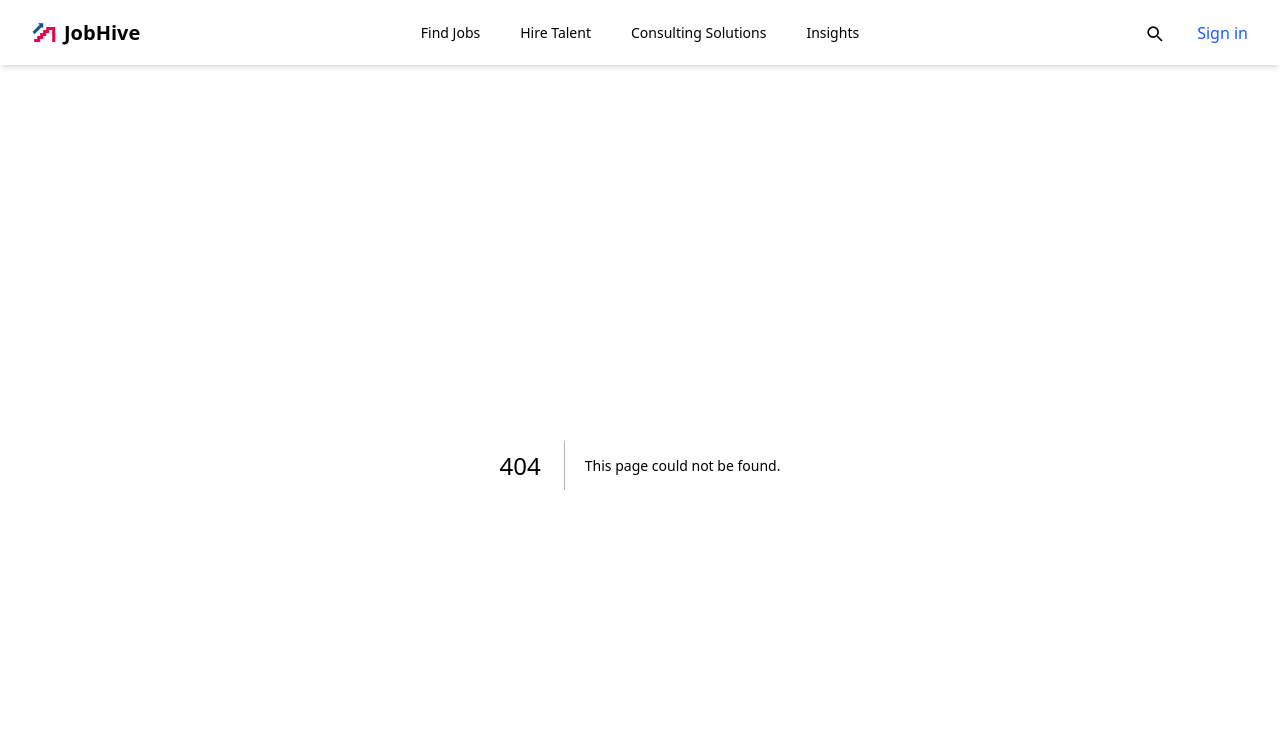
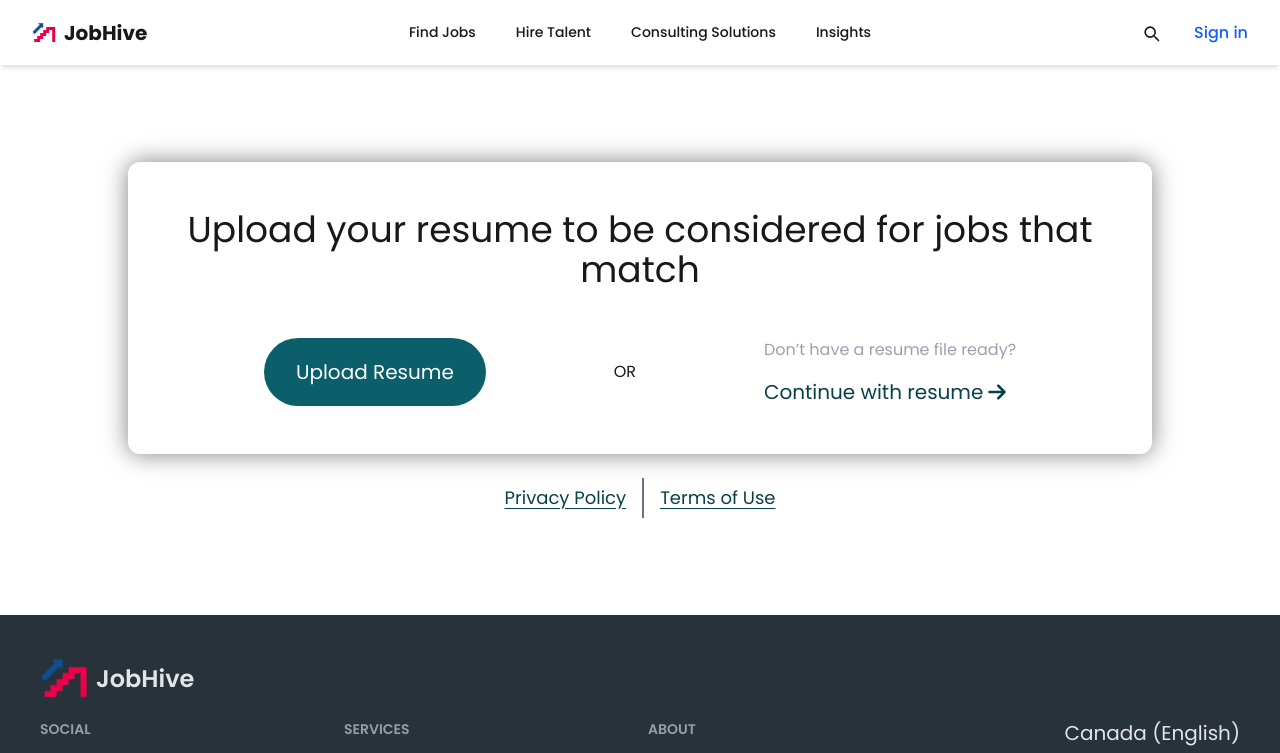
Before and after one commit to alaminislam34/Hiring-Agency-Communication-Platform, a Next.js app: page /resumeDropZone in a window 1280 px wide. Before the commit this address had no page. Shown: the top 753 px of the page. Built offline with nearby package versions, Linux system fonts and the light colour scheme.

Commit message:
added resume drop zone page component design branch alamin

```diff
--- /dev/null
+++ b/src/app/components/HiringTrends.jsx
@@ -0,0 +1,11 @@
+import React from "react";
+
+const HiringTrends = () => {
+  return (
+    <div>
+      <h1>Hiring trends and insights</h1>
+    </div>
+  );
+};
+
+export default HiringTrends;
--- a/src/app/globals.css
+++ b/src/app/globals.css
@@ -1,5 +1,11 @@
+@import url("https://fonts.googleapis.com/css2?family=Poppins:ital,wght@0,100;0,200;0,300;0,400;0,500;0,600;0,700;0,800;0,900;1,100;1,200;1,300;1,400;1,500;1,600;1,700;1,800;1,900&display=swap");
+
 @import "tailwindcss";
 @plugin "daisyui";
 /* using react slick slider for testimonials */
 @import "slick-carousel/slick/slick.css";
 @import "slick-carousel/slick/slick-theme.css";
+
+body {
+  font-family: "Poppins", sans-serif;
+}
--- /dev/null
+++ b/src/app/resumeDropZone/page.jsx
@@ -0,0 +1,47 @@
+import Link from "next/link";
+import React from "react";
+import { FaArrowRight } from "react-icons/fa6";
+
+const ResumeDropZone = () => {
+  return (
+    <div className="flex justify-center flex-col gap-6 items-center min-h-[550px]">
+      <div className="p-4 md:p-8 lg:py-12 rounded-xl border-gray-300 shadow-[0px_0px_25px_0px_rgb(0,0,0,0.5)] space-y-8 lg:space-y-12 max-w-5xl w-full">
+        <h1 className="text-2xl md:text-3xl lg:text-4xl text-center">
+          Upload your resume to be considered for jobs that match
+        </h1>
+        <div className="flex flex-col justify-evenly md:flex-row items-center md:items-stretch gap-4 md:gap-6">
+          <div>
+            <button className="py-2 md:py-3 lg:py-4 px-4 md:px-8 rounded-full bg-[#0b5f6b] hover:bg-[#084049] text-white text-lg lg:text-xl cursor-pointer h-full duration-300">
+              Upload Resume
+            </button>
+          </div>
+          <p className="text-center flex items-center">OR</p>
+          <div className="space-y-4">
+            <p className="text-gray-400">Don’t have a resume file ready?</p>
+            <button className="text-[#084049] relative cursor-pointer flex items-center gap-2 hover:text-[#0b5f6b] group text-lg md:text-xl">
+              Continue with resume
+              <FaArrowRight className="absolute -right-6 top-1/2 -translate-y-1/2 group-hover:-right-10 duration-500" />
+            </button>
+          </div>
+        </div>
+      </div>
+      <div className="flex flex-row gap-4 items-center">
+        <Link
+          href={"#"}
+          className="text-[#084049] hover:text-[#0b5f6b] underline underline-offset-4 text-base md:text-lg"
+        >
+          Privacy Policy
+        </Link>
+        <p className="h-10 border border-gray-500"></p>
+        <Link
+          href={"#"}
+          className="text-[#084049] hover:text-[#0b5f6b] underline underline-offset-4 text-base md:text-lg"
+        >
+          Terms of Use
+        </Link>
+      </div>
+    </div>
+  );
+};
+
+export default ResumeDropZone;
--- a/src/app/signup/page.jsx
+++ b/src/app/signup/page.jsx
@@ -1,4 +1,5 @@
 "use client";
+import Link from "next/link";
 import { useState } from "react";
 
 const SignUP = () => {
@@ -37,11 +38,16 @@ const SignUP = () => {
                 name="email"
                 placeholder="Email"
               />
-              <button className="py-2 md:py-3 rounded-full w-2/3 text-white bg-[#084049] hover:bg-[#02282E] duration-300 cursor-pointer">
-                {" "}
-                {employer
-                  ? "Continue to employer"
-                  : "Continue to job seeker"}{" "}
+              <button type="submit" className="w-3/4">
+                <Link
+                  href={employer ? "" : "/resumeDropZone"}
+                  className="py-2 md:py-3 inline-block w-full rounded-full text-white bg-[#084049] hover:bg-[#02282E] duration-300 cursor-pointer"
+                >
+                  {" "}
+                  {employer
+                    ? "Continue to employer"
+                    : "Continue to job seeker"}{" "}
+                </Link>
               </button>
             </form>
           </div>
```
